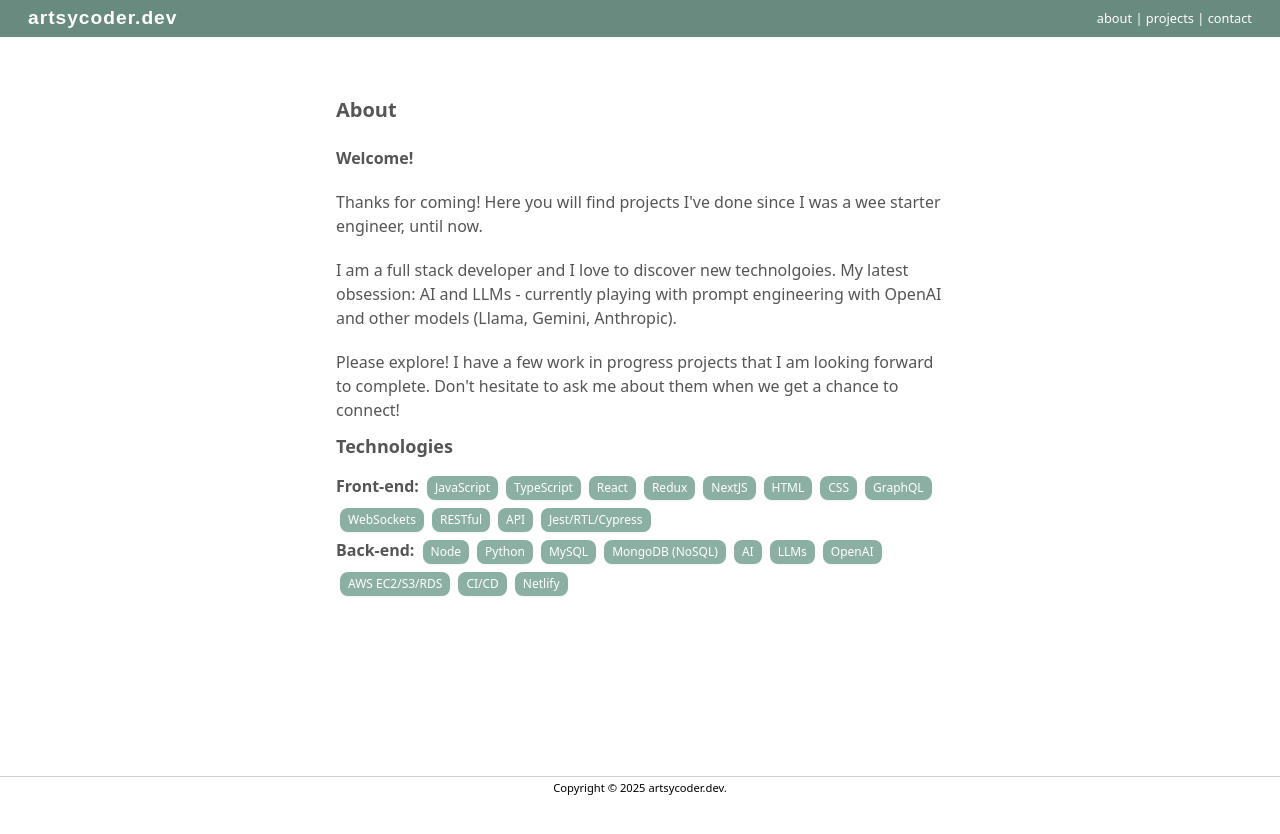
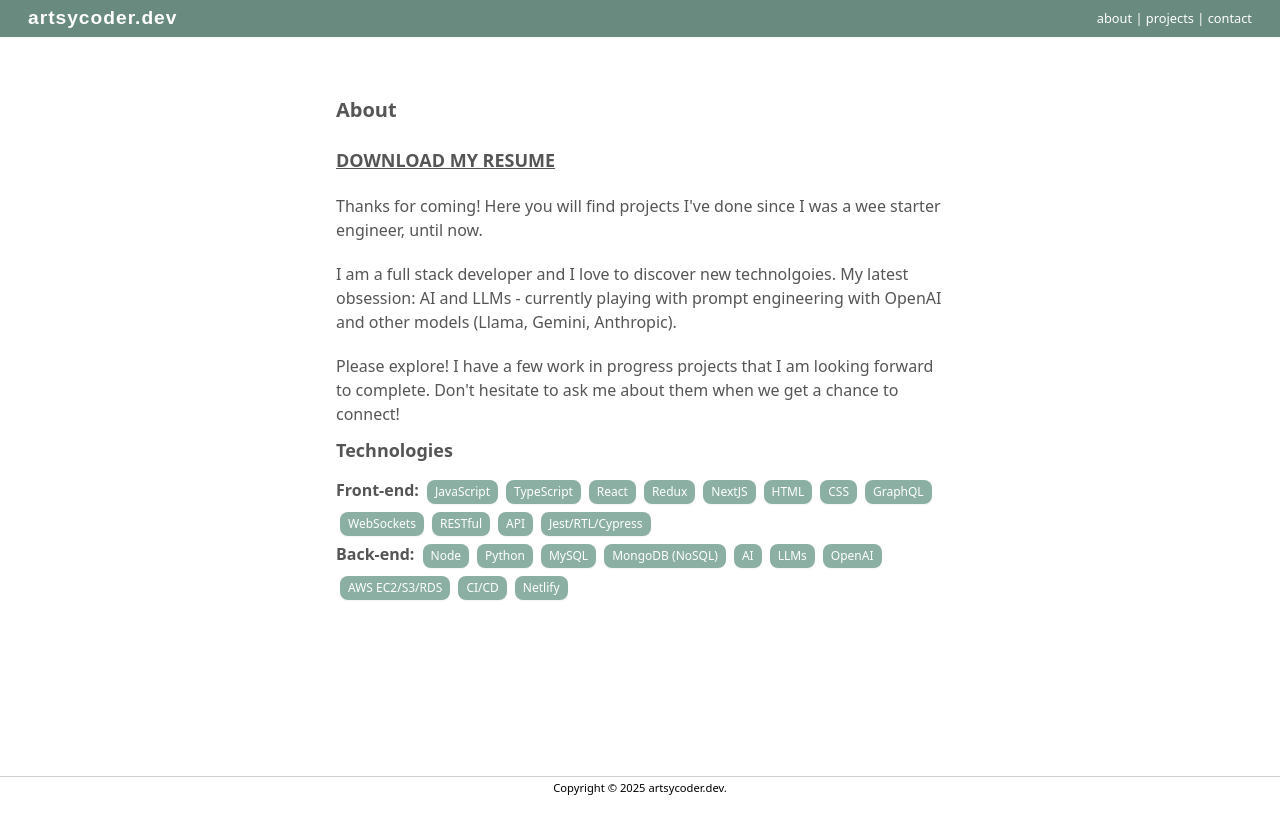
Before and after one commit to svyoung/artsycoder.dev, a React (Vite) app: page /about in a window 1280 px wide. Shown: the top 834 px of the page. Built offline with nearby package versions, Linux system fonts and the light colour scheme; no server answers; a web font is replaced by a local one.

Commit message:
add resume download

```diff
--- a/src/components/AboutMe.tsx
+++ b/src/components/AboutMe.tsx
@@ -12,8 +12,7 @@ export default function AboutMe() {
         <div>
             <h3 className="text-xl font-bold pb-3">About</h3>
             <p>
-                <strong>Welcome!</strong>
-
+                <a className="underline font-bold text-lg" href="https://svy-storage-s3-v1.s3.us-east-2.amazonaws.com/SamYoung_2025_CV_SeniorSoftwareEngineer.pdf">DOWNLOAD MY RESUME</a>
             </p>
             <p>
                 Thanks for coming! Here you will find projects I've done since I was a wee starter engineer, until now.
```
